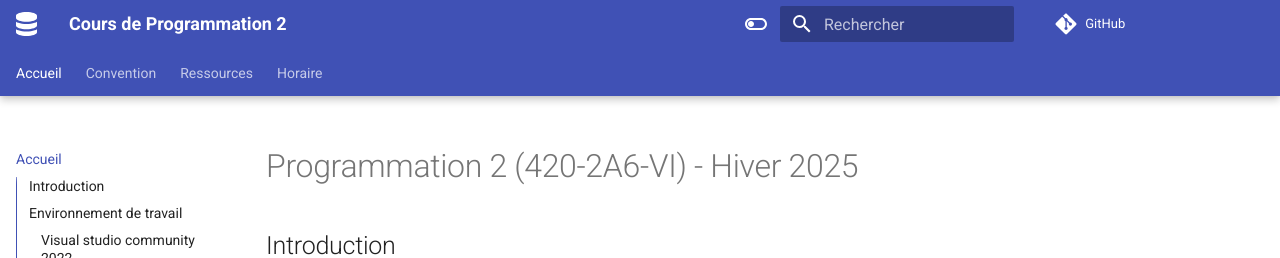
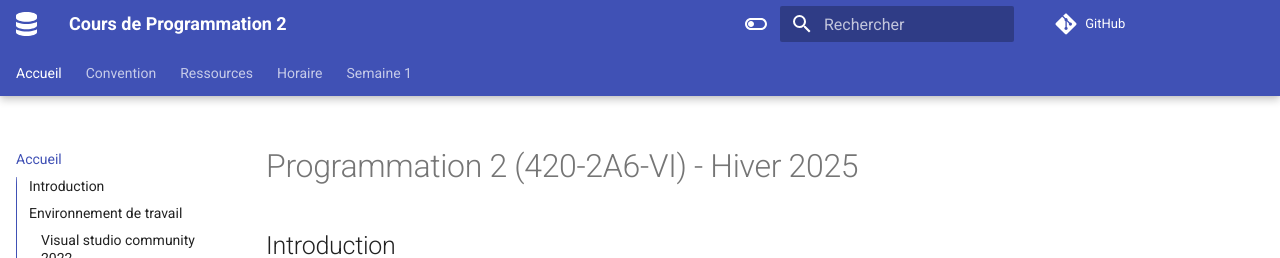
Before and after one commit to TousignantSimon-P2/TousignantSimon-P2.github.io, an MkDocs documentation site: the page built from docs/index.md, in a window 1280 px wide. Shown: the top 258 px of the page. Built offline with MkDocs 1.6.1 and Material for MkDocs 9.7.7, drawn with Linux system fonts in a browser that asks for light colours; comment, search, counter and statistics services are not loaded.

Commit message:
Ajout de markdown pour le code

```diff
--- a/mkdocs.yml
+++ b/mkdocs.yml
@@ -9,6 +9,7 @@
    - 'Convention': convention.md
    - 'Ressources': ressources.md
    - 'Horaire': horaire.md
+   - 'Semaine 1': notes_de_cours/Semaine_1.md
   # - 'Dépannage':
   #     - 'Comment traduire du français en SQL': notes_de_cours/traduire.md
   #     - 'Déboguage': notes_de_cours/deboguage.md
@@ -88,3 +89,11 @@
         - name: mermaid
           class: mermaid
           format: !!python/name:pymdownx.superfences.fence_code_format
+
+  - pymdownx.highlight:
+      anchor_linenums: true
+      line_spans: __span
+      pygments_lang_class: true
+  - pymdownx.inlinehilite
+  - pymdownx.snippets
+  - pymdownx.superfences
```
